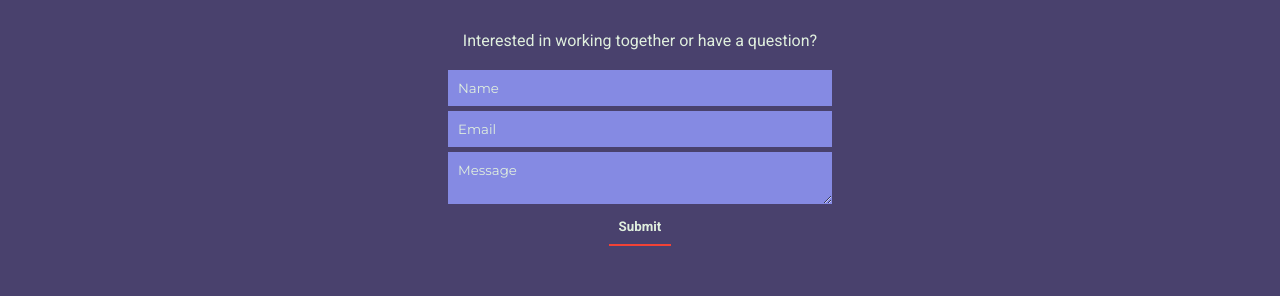
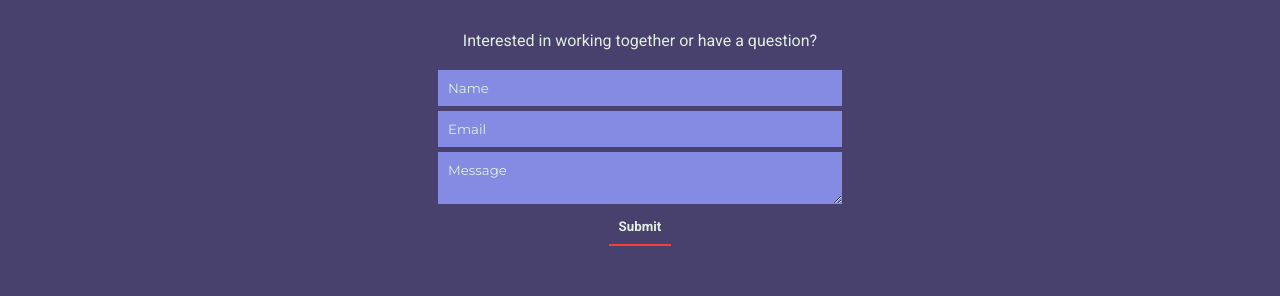
Before and after one commit to Sagelyyy/portfolio, a React (Create React App) app: page / in a window 1280 px wide. Shown: the part 3429-3725 px from the top of the page. Built offline with nearby package versions, Linux system fonts and the light colour scheme.

Commit message:
Contact form tweaks

```diff
--- a/package.json
+++ b/package.json
@@ -10,6 +10,7 @@
     "framer-motion": "^7.2.0",
     "react": "^18.2.0",
     "react-dom": "^18.2.0",
+    "react-google-recaptcha": "^2.1.0",
     "react-scripts": "5.0.1",
     "three": "^0.143.0",
     "web-vitals": "^2.1.4"
@@ -37,5 +38,8 @@
       "last 1 firefox version",
       "last 1 safari version"
     ]
+  },
+  "devDependencies": {
+    "gh-pages": "^4.0.0"
   }
 }
--- a/src/components/Contact.css
+++ b/src/components/Contact.css
@@ -20,8 +20,13 @@
     color: white;
     background-color: var(--highlight);
     padding: 10px;
+    width: 100%;
 }
 
 .contact--container p {
     padding-bottom: 20px;
 }
+
+form{
+    align-items: center;
+}
--- a/src/components/Contact.js
+++ b/src/components/Contact.js
@@ -13,7 +13,6 @@ const Contact = () => {
     })
 
     const [submitted, setSubmitted] = useState(false)
-
 
     const handleSubmit = (e) => {
         e.preventDefault()
```
Also changed, not shown: 2 other files (tests, documents, lock files or other folders).
